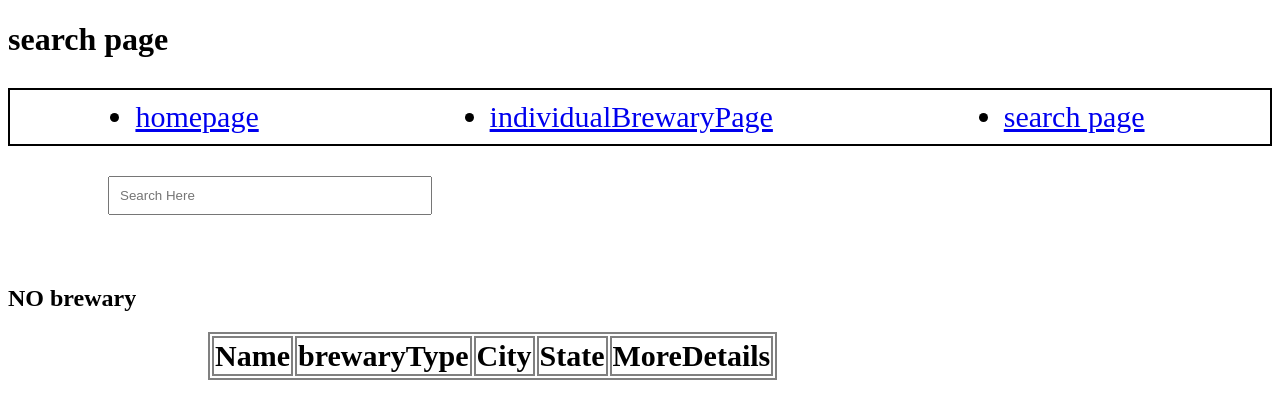
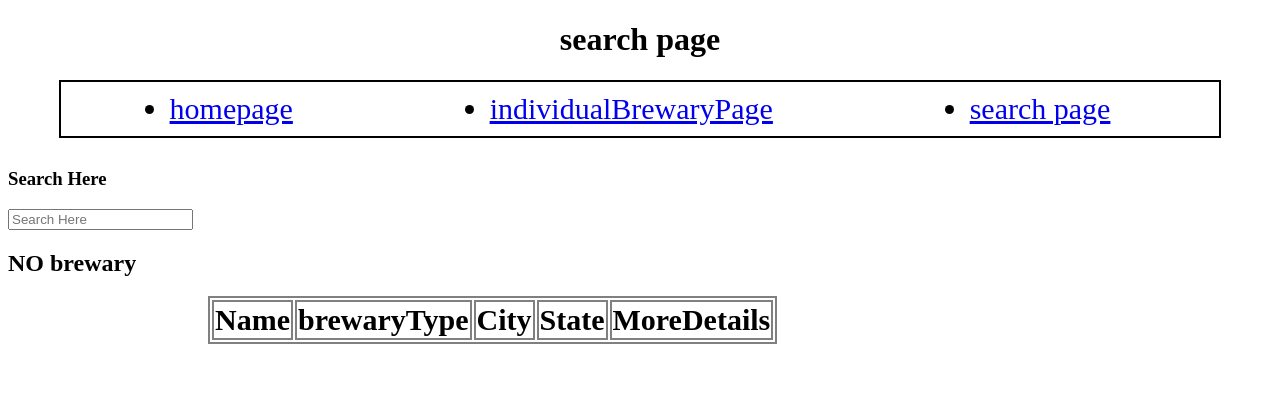
Before and after one commit to Chinni-Chinni/unit5eval, a plain HTML site: page u5c3/searchpage.html in a window 1280 px wide. Drawn offline with Linux system fonts and the light colour scheme; no server answers.

Commit message:
css added

```diff
--- a/u5c3/main.css
+++ b/u5c3/main.css
@@ -1,11 +1,14 @@
 #navbar{
     display: flex;
     justify-content: space-around;
-
+   width: 90%;
+   margin: auto;
     font-size: 30px;
     text-decoration: none;
     border: 2px solid black;
     padding: 10px;
+    margin-bottom: 30px;
+
 
 
 }
@@ -22,13 +25,11 @@ td{
 table{
     margin-left: 200px;
 }
-input{
-    width: 300px;
-    padding: 10px;
-    margin-left: 100px;
-    margin-bottom: 50px;
-}
+
 
 button{
     padding: 10px;
 }
+h1{
+    text-align: center;
+}
--- a/u5c3/searchpage.html
+++ b/u5c3/searchpage.html
@@ -19,7 +19,7 @@
     </div>
 
     <div id = "container">
-        <input type = "text" placeholder="Search Here" id="query" oninput="debounce(main,1000)">
+    <h3>Search Here</h3><input type = "text" placeholder="Search Here" id="query" oninput="debounce(main,1000)">
         <div id = "searchContainer"></div>
     </div>
     <table>
@@ -89,6 +89,7 @@
             button.innerText = "MoreDetails"
             button.addEventListener("click",function(){
                 window.location.href = "individualBrewaryPage.html";
+                gettingid(brewary.id);
 
             })
 
@@ -97,6 +98,13 @@
 
 
         })
+
+    }
+
+    var brewary=JSON.parse(localStorage.getItem('Id'))||[];
+    function gettingid(data){
+        brewary.push(data);
+        localStorage.setItem('Id',JSON.stringify(brewary));
 
     }
 
```
Also changed, not shown: u5c3/home.html (+1 -1 lines), u5c3/individualBrewaryPage.html (+1 -1 lines).
